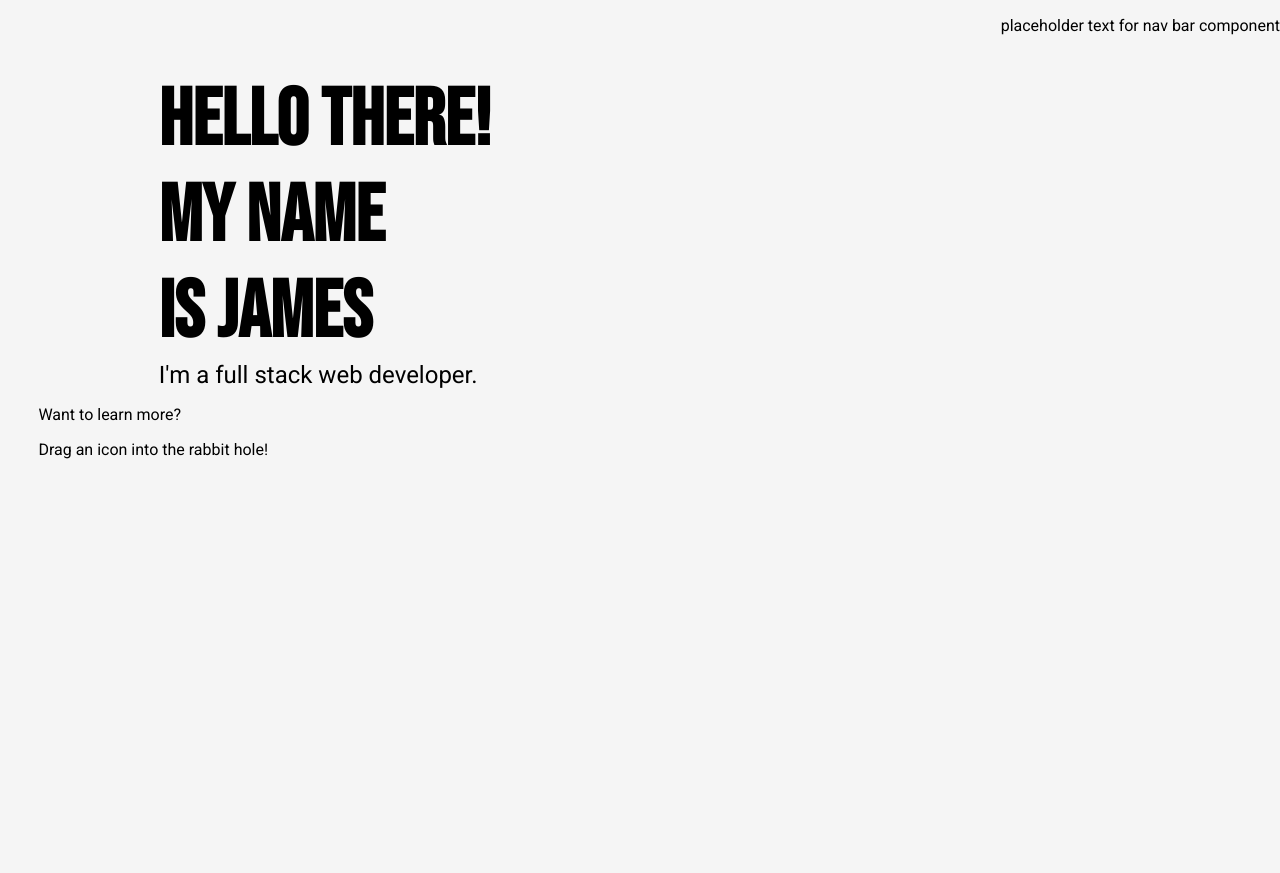
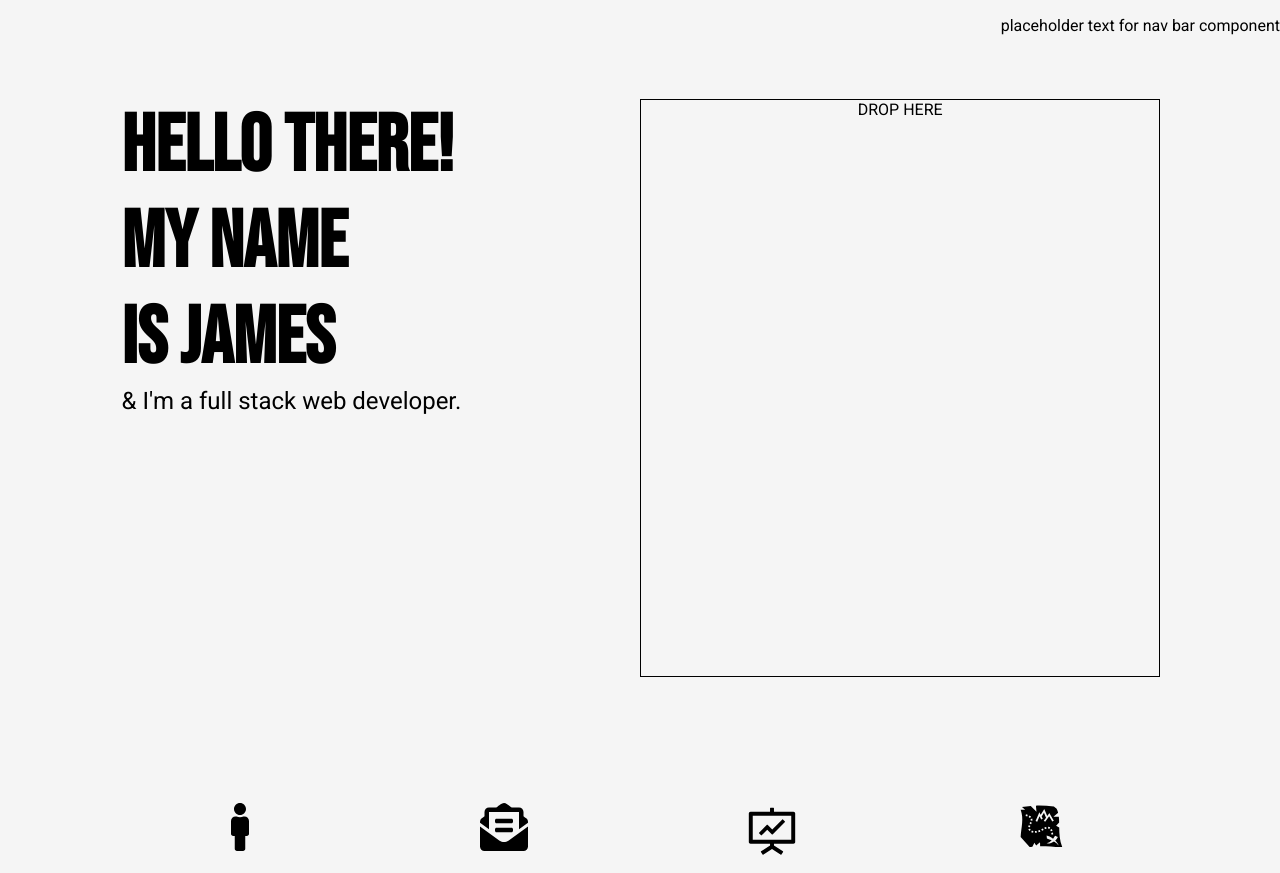
Before and after one commit to jameslcarpino/portfolio, a React (Create React App) app in the folder portfolio/: page / in a window 1280 px wide. Built offline with nearby package versions, Linux system fonts and the light colour scheme.

Commit message:
added icons

```diff
--- a/portfolio/public/index.html
+++ b/portfolio/public/index.html
@@ -39,6 +39,7 @@
         margin: 0;
         background-color: #f5f5f5;
         font-family: "Roboto", sans-serif;
+        height: 100%;
       }
     </style>
   </head>
--- a/portfolio/src/components/Home.js
+++ b/portfolio/src/components/Home.js
@@ -2,6 +2,11 @@ import React from "react";
 import Board from "./Boards_Cards/Boards";
 import Card from "./Boards_Cards/Card";
 import { DragDropContext, Droppable, Draggable } from "react-beautiful-dnd";
+import { FontAwesomeIcon } from "@fortawesome/react-fontawesome";
+import { faMale, faEnvelopeOpenText } from "@fortawesome/free-solid-svg-icons";
+import { AiOutlineFundProjectionScreen } from "react-icons/ai";
+import { FaMale, FaEnvelopeOpenText } from "react-icons/fa";
+import { GiTreasureMap } from "react-icons/gi";
 export default function Home() {
   return (
     <>
@@ -9,16 +14,35 @@ export default function Home() {
         <p>placeholder text for nav bar component</p>
       </div>
       <div className="home-container">
+        <div className="text-container">
           <div>
             <h3 className="intro-text">Hello there!</h3>
             <h3 className="intro-text">My name</h3>
             <h3 className="intro-text">Is James</h3>
           </div>
           <div>
-          <p className="intro-p">I'm a full stack web developer.</p>
-          <p className="intro-learn">Want to learn more?</p>
-          <p className="intro-learn">Drag an icon into the rabbit hole!</p>
+            <p className="intro-p"> & I'm a full stack web developer.</p>
           </div>
+        </div>
+        <div className="drop-zone">DROP HERE</div>
+      </div>
+      <div className="icon-wrapper">
+        <FaMale
+          //   icon={faMale}
+          style={{ fontSize: "3rem" }}
+          //About Icon
+        />
+
+        <FaEnvelopeOpenText
+          //   icon={faEnvelopeOpenText}
+          style={{ fontSize: "3rem" }}
+          //contact Icon
+        />
+        <AiOutlineFundProjectionScreen
+          style={{ fontSize: "3.5rem" }}
+          //projects
+        />
+        <GiTreasureMap style={{ fontSize: "3rem" }} />
       </div>
     </>
   );
--- a/portfolio/src/main.css
+++ b/portfolio/src/main.css
@@ -1,8 +1,8 @@
 .home-container {
-  margin: 3%;
-  height: 100vh;
+  height: 80vh;
   display: flex;
-  flex-direction: column;
+  flex-direction: row;
+  margin: 5%;
 }
 
 .home-container .intro-wrap {
@@ -13,6 +13,7 @@
 
 .home-container .intro-text {
   font-family: "Bebas Neue", cursive;
+
   text-align: left;
   font-size: 5rem;
   margin: 0;
@@ -25,3 +26,19 @@
   margin: 0;
   margin-left: 10%;
 }
+
+.text-container {
+  width: 50%;
+}
+.drop-zone {
+  width: 45%;
+  height: 72vh;
+  border: 1px black solid;
+  text-align: center;
+}
+
+.icon-wrapper {
+  display: flex;
+  justify-content: space-evenly;
+  width: 100%;
+}
```
Also changed, not shown: 1 other file (tests, documents, lock files or other folders). Lines whose indentation alone changed are shown as unchanged.
